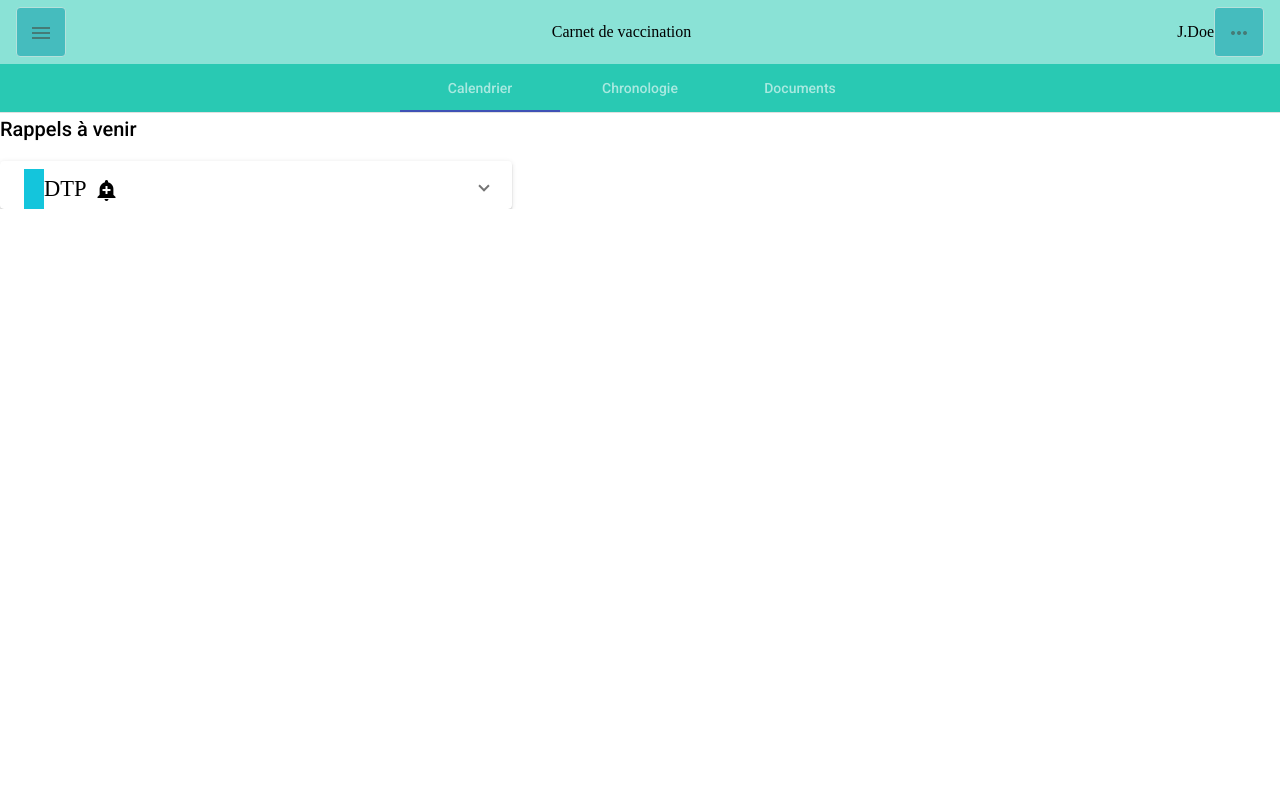
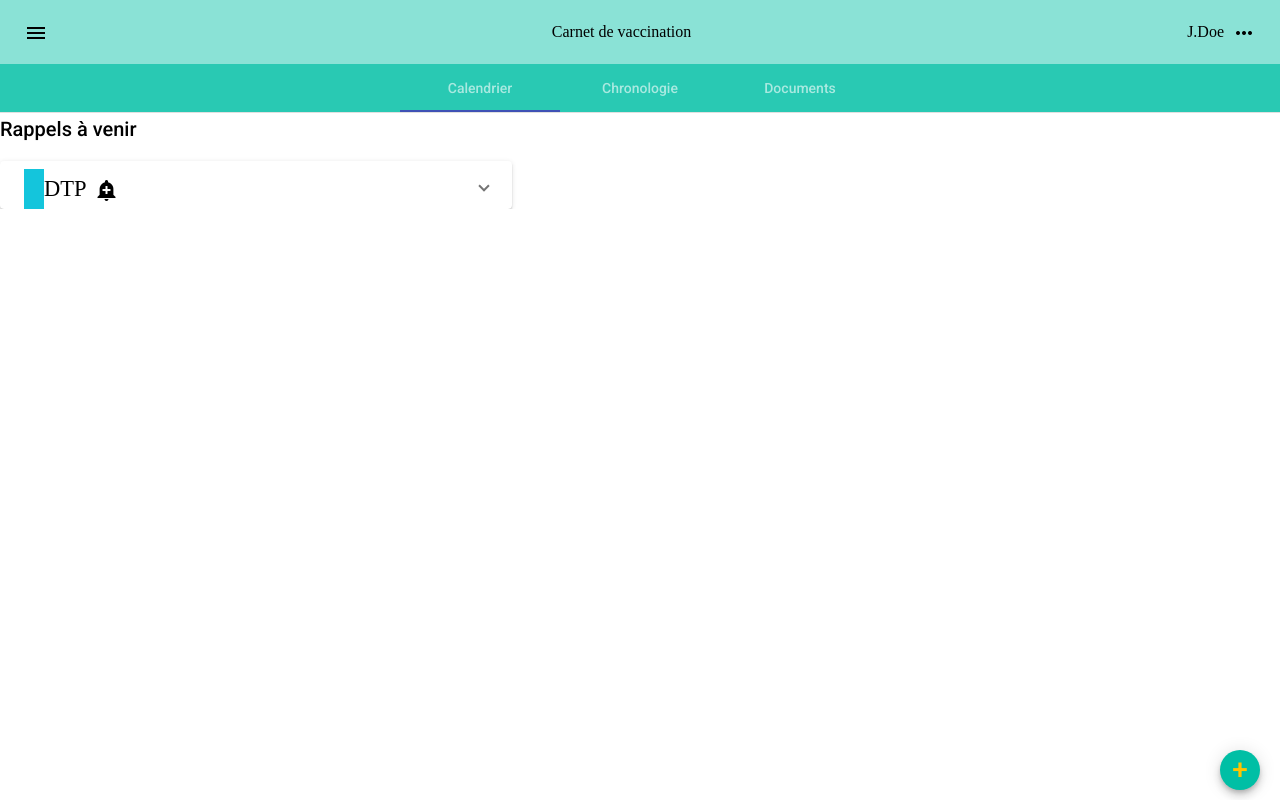
Before and after one commit to nicolasjaco/PtutVaccination, an Angular app: page / in a window 1280 px wide. Built offline with nearby package versions, Linux system fonts and the light colour scheme.

Commit message:
fixation du bouton Ajout

```diff
--- a/src/app/app.component.css
+++ b/src/app/app.component.css
@@ -17,8 +17,9 @@ mat-grid-tile {
 }
 
 .mat-button-toggle{
-  background-color: #0097A7;
+  background-color: rgb(0,191,165,0.46);
   opacity: 0.5;
+
 }
 
 #tool_bar{
@@ -87,9 +88,12 @@ h2{
   background-color: #00BFA5;
   color:#FFC400;
   font-size: 2em;
-  margin: 450px 0px 0px 1450px;
-  position: fixed;
-}
+  position: fixed !important;
+  top: auto !important;
+  right: 20px !important;
+  bottom: 10px !important;
+  left: auto !important;
+  position: fixed !important;}
 .mat-tab-labels {
   background-color: rgb(0,191,165,0.84);
 
@@ -97,6 +101,7 @@ h2{
 .mat-tab-label-content{
   color: white;
 }
+
 
 #doc_button_share{
   margin-left: 680px;
--- a/src/app/app.component.html
+++ b/src/app/app.component.html
@@ -1,17 +1,18 @@
 <mat-toolbar>
-  <mat-button-toggle id="menu" value="left" aria-label="Menu">
+  <button mat-icon-button id="menu" value="left" aria-label="Menu">
     <mat-icon>menu</mat-icon>
-  </mat-button-toggle>
+  </button>
   <span class="example-spacer"></span>
   <span class="example-spacer">Carnet de vaccination</span>
   <span class="example-spacer"></span>
   <span class="example-spacer">J.Doe</span>
-  <mat-button-toggle id="parametre" class="icone">
+  <button mat-icon-button id="parametre" class="icone">
     <mat-icon>more_horiz</mat-icon>
-  </mat-button-toggle>
+  </button>
 </mat-toolbar>
 
 <mat-tab-group mat-align-tabs="center">
+
   <mat-tab label="Calendrier">
     <h2>Rappels à venir</h2>
     <mat-accordion>
@@ -28,7 +29,6 @@
       </mat-expansion-panel>
     </mat-accordion>
 
-    <button id="btplus" mat-mini-fab>+</button>
   </mat-tab>
 
   <mat-tab label="Chronologie">
@@ -79,7 +79,7 @@
   </mat-tab>
   <mat-tab label="Documents">
     <div class="mat-card">
-      <mat-card> Calandrier vaccinal 2021
+      <mat-card> Calendrier vaccinal 2021
         <button mat-icon-button id="doc_button_share">
           <mat-icon>share</mat-icon>
         </button>
@@ -90,3 +90,4 @@
     </div>
   </mat-tab>
 </mat-tab-group>
+<button id="btplus" mat-mini-fab>+</button>
--- a/src/app/app.module.ts
+++ b/src/app/app.module.ts
@@ -14,6 +14,7 @@ import {MatTabsModule} from '@angular/material/tabs';
 import {MatCardModule} from '@angular/material/card';
 import { MatStepperModule } from '@angular/material/stepper';
 import { STEPPER_GLOBAL_OPTIONS } from '@angular/cdk/stepper';
+
 
 
 
```
